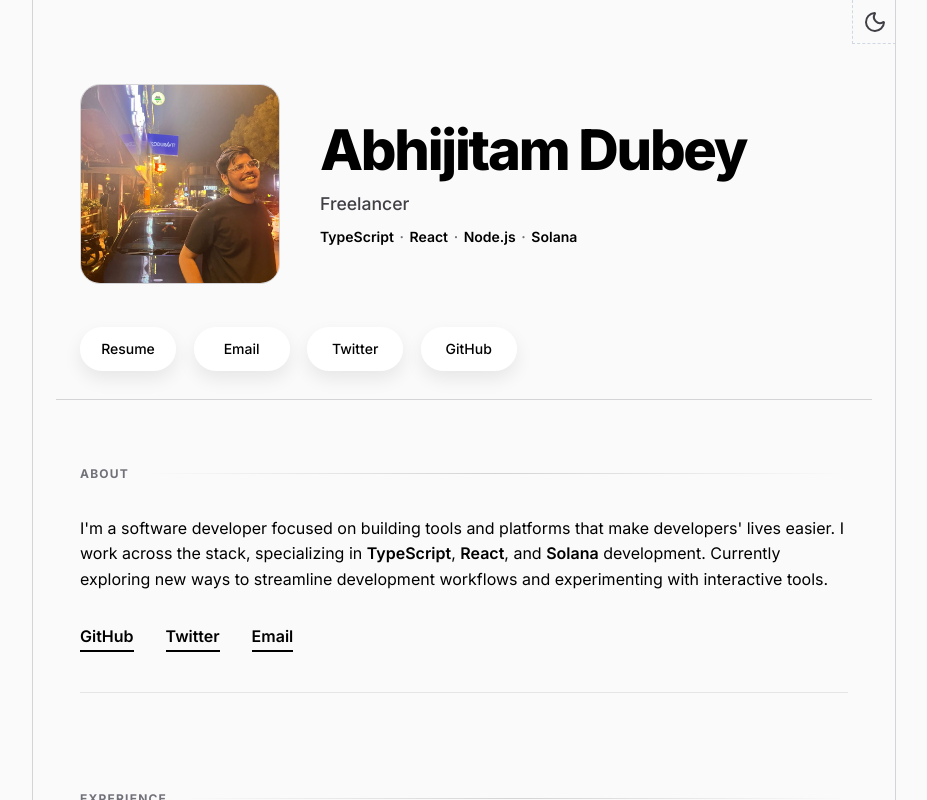
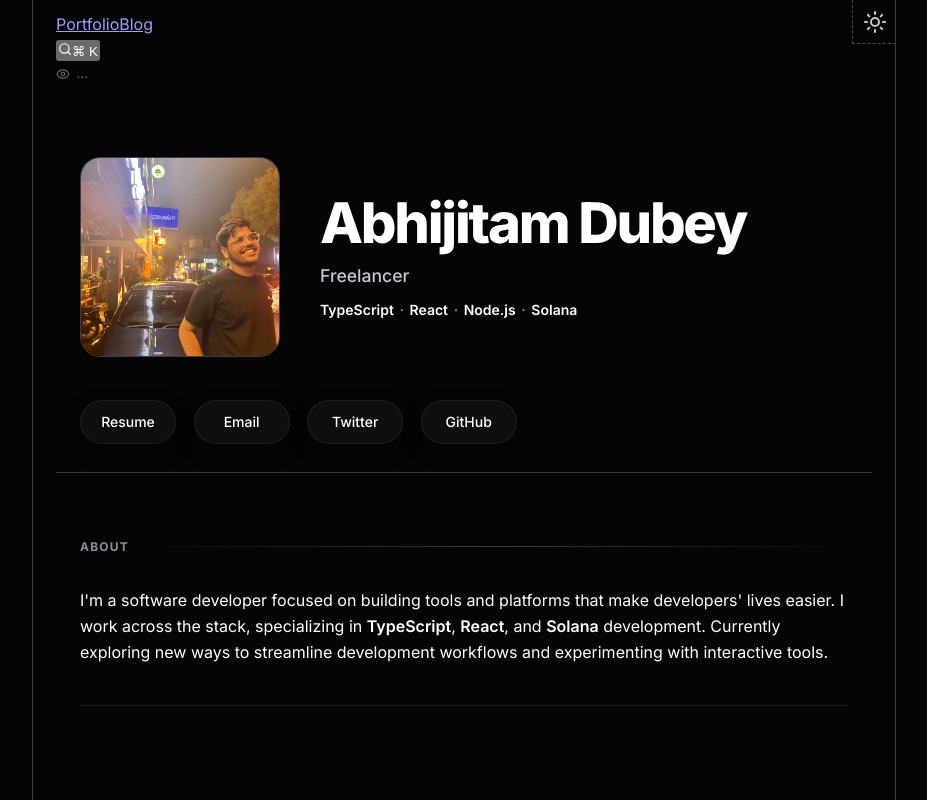
Before and after one commit to Abhijitam01/portfolio-website, a Next.js app: page / in a window 1280 px wide. Shown: the top 800 px of the page, without its empty margins (176-1103 px from the left). Built offline with nearby package versions, Linux system fonts and the light colour scheme; no server answers.

Commit message:
add sticky nav bar with Portfolio/Blog links, search, visitor counter and theme toggle

```diff
--- a/src/app/layout.tsx
+++ b/src/app/layout.tsx
@@ -1,10 +1,11 @@
 import type { Metadata } from "next";
-import { Inter, Outfit } from "next/font/google";
+import { Inter, Outfit, Dancing_Script } from "next/font/google";
 import { ThemeProvider } from "@/components/theme-provider";
 import "./globals.css";
 
 const inter = Inter({ subsets: ["latin"] });
 const outfit = Outfit({ subsets: ["latin"], variable: "--font-outfit" });
+const dancing = Dancing_Script({ subsets: ["latin"], variable: "--font-dancing", weight: ["400", "700"] });
 
 export const metadata: Metadata = {
   title: "Abhijitam Dubey - Developer",
@@ -25,11 +26,11 @@ export default function RootLayout({
 }>) {
   return (
     <html lang="en" suppressHydrationWarning>
-      <body className={`${inter.className} ${outfit.variable}`}>
+      <body className={`${inter.className} ${outfit.variable} ${dancing.variable}`}>
         <ThemeProvider
           attribute="data-theme"
-          defaultTheme="light"
-          enableSystem
+          defaultTheme="dark"
+          enableSystem={false}
         >
           <div className="main-wrapper">
             {children}
--- a/src/app/page.tsx
+++ b/src/app/page.tsx
@@ -1,5 +1,5 @@
 import { Header } from "@/components/header";
-import { ThemeToggle } from "@/components/theme-toggle";
+import { SiteNav } from "@/components/site-nav";
 import { Section } from "@/components/section";
 import { GitHubGraph } from "@/components/github-graph";
 import { ProjectList, ProjectItem } from "@/components/project";
@@ -8,49 +8,32 @@ import { projects } from "@/data/projects";
 import { HoverTag } from "@/components/hover-tag";
 import { TechStack } from "@/components/tech-stack";
 import { Experience } from "@/components/experience";
-import { ScrollReveal } from "@/components/scroll-reveal";
 import { experience } from "@/data/experience";
 import { ReadingSection } from "@/components/reading";
 
 export default function Home() {
   return (
     <main>
-      <ThemeToggle />
+      <SiteNav />
       <Header />
 
       <Section title="ABOUT">
-        <ScrollReveal>
         <p>
           I&apos;m a software developer focused on building tools and platforms that make developers&apos; lives easier.
           I work across the stack, specializing in <HoverTag text="TypeScript" imageSrc="/tags/typescript.png" />, <HoverTag text="React" imageSrc="/tags/react.png" />, and <HoverTag text="Solana" imageSrc="/tags/solana.png" /> development.
           Currently exploring new ways to streamline development workflows and experimenting with interactive tools.
         </p>
-          <div style={{ display: 'flex', gap: '2rem', marginTop: '2rem' }}>
-            <a href="https://github.com/Abhijitam01" className="underline-link" target="_blank" rel="noopener noreferrer">GitHub</a>
-            <a href="https://x.com/abhijitam_tw" className="underline-link" target="_blank" rel="noopener noreferrer">Twitter</a>
-            <a href="mailto:work.abhijitam@gmail.com" className="underline-link">Email</a>
-          </div>
-        </ScrollReveal>
       </Section>
 
       <Section title="EXPERIENCE">
-        <ScrollReveal>
         <Experience items={experience} />
-        </ScrollReveal>
       </Section>
 
       <Section title="STACK">
-        <ScrollReveal>
         <TechStack />
-        </ScrollReveal>
-      </Section>
-
-      <Section title="GITHUB">
-        <GitHubGraph />
       </Section>
 
       <Section title="PROJECTS">
-        <ScrollReveal>
         <ProjectList>
           {projects.map((project) => (
             <ProjectItem
@@ -59,13 +42,14 @@ export default function Home() {
             />
           ))}
         </ProjectList>
-        </ScrollReveal>
+      </Section>
+
+      <Section title="GITHUB">
+        <GitHubGraph />
       </Section>
 
       <Section title="WHAT I'M READING">
-        <ScrollReveal>
         <ReadingSection />
-        </ScrollReveal>
       </Section>
 
       <Footer />
--- /dev/null
+++ b/src/components/site-nav.tsx
@@ -0,0 +1,43 @@
+"use client";
+
+import Link from "next/link";
+import { usePathname } from "next/navigation";
+import { ThemeToggle } from "./theme-toggle";
+import { VisitorCounter } from "./visitor-counter";
+
+export function SiteNav() {
+  const pathname = usePathname();
+
+  return (
+    <nav className="site-nav">
+      <div className="site-nav-inner">
+        <div className="site-nav-left" />
+        <div className="site-nav-center">
+          <Link
+            href="/"
+            className={`site-nav-link${pathname === "/" ? " active" : ""}`}
+          >
+            Portfolio
+          </Link>
+          <Link
+            href="/blog"
+            className={`site-nav-link${pathname === "/blog" ? " active" : ""}`}
+          >
+            Blog
+          </Link>
+        </div>
+        <div className="site-nav-right">
+          <button className="site-nav-search" aria-label="Search">
+            <svg width="14" height="14" viewBox="0 0 24 24" fill="none" stroke="currentColor" strokeWidth="2" strokeLinecap="round" strokeLinejoin="round">
+              <circle cx="11" cy="11" r="8" />
+              <path d="m21 21-4.35-4.35" />
+            </svg>
+            <span className="site-nav-search-kbd">⌘ K</span>
+          </button>
+          <VisitorCounter />
+          <ThemeToggle />
+        </div>
+      </div>
+    </nav>
+  );
+}
```
Lines whose indentation alone changed are shown as unchanged.
